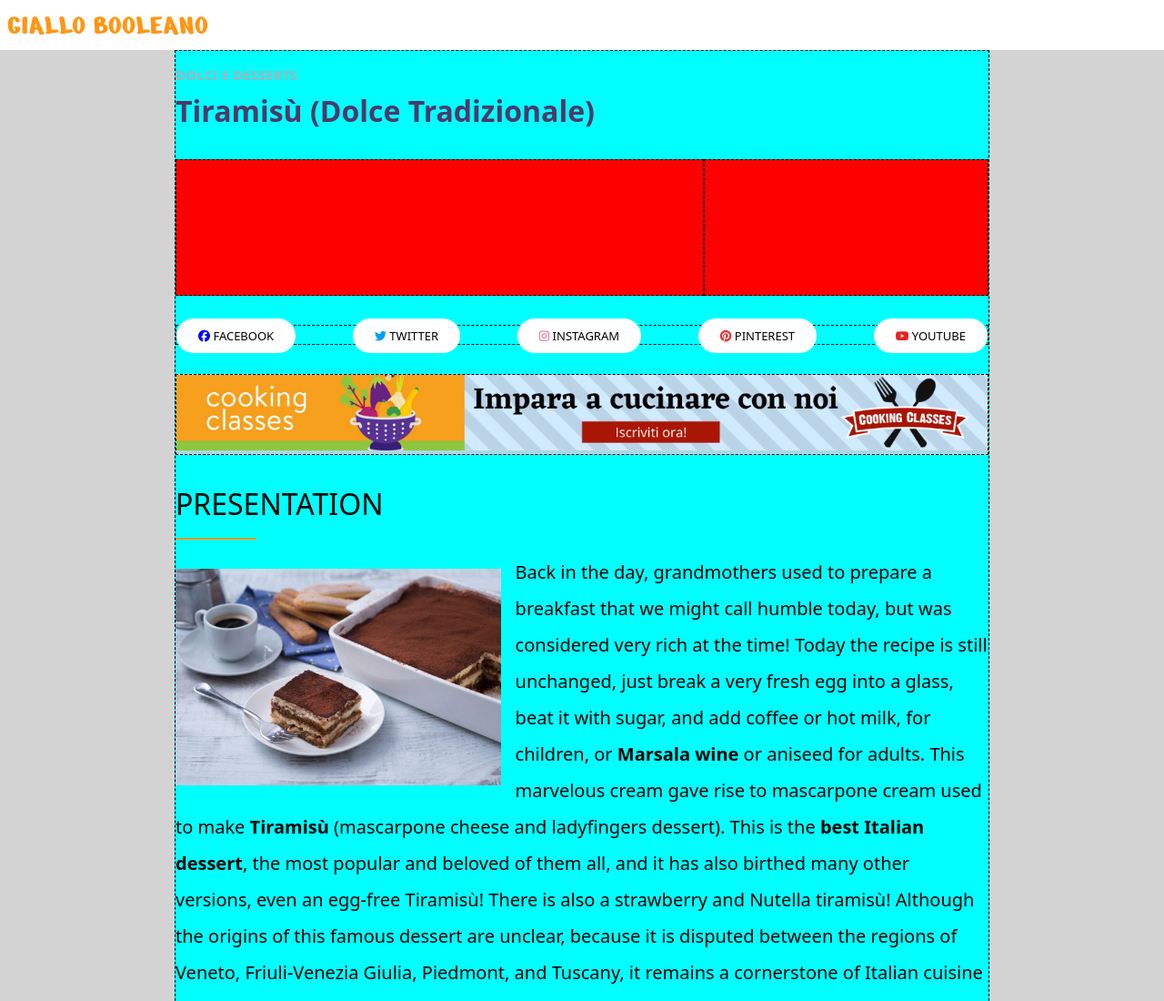
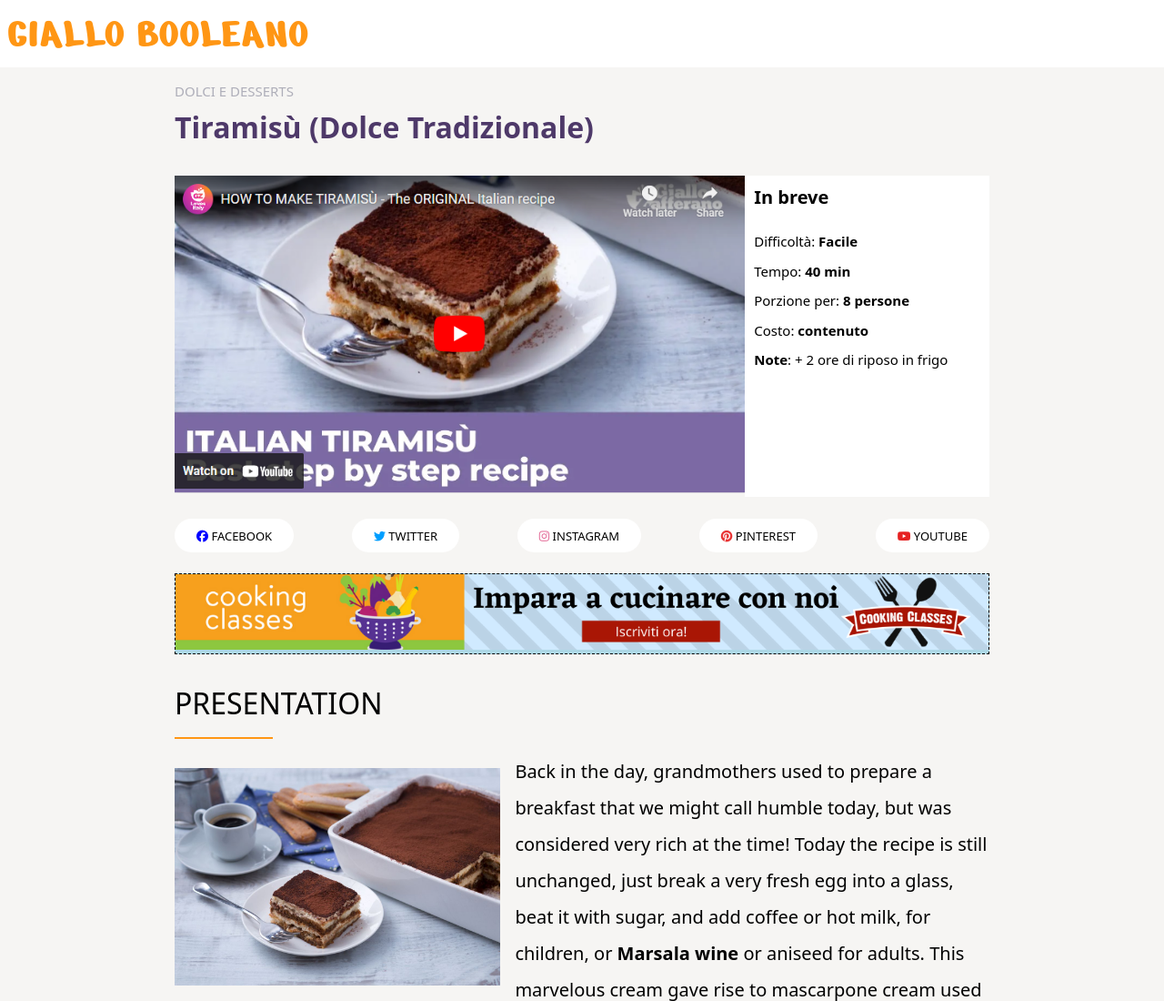
Before and after one commit to Giunta-Giovanni/htmlcss-responsive-layout, a plain HTML site: page index.html in a window 1280 px wide. Shown: the top 1100 px of the page at 91% size. Drawn offline with Linux system fonts and the light colour scheme.

Commit message:
[feat] main column right and left

```diff
--- a/css/style.css
+++ b/css/style.css
@@ -22,9 +22,7 @@ a{
     text-decoration: none;
     color: black;
 }
-.flex{
-    display: flex;
-}
+
 
 /* colori dei loghi */
 .fa-facebook{color: blue;}
@@ -60,21 +58,22 @@ header h1{
 
 /* contenuto principale */
 main{
-    background-color: lightgrey;
+    background-color: #f6f5f3;
 }
 
 .container{
     width: 90%;
     margin: 0 auto;
     /* debug */
-    background-color: aqua;
+    /* background-color: aqua; */
     /* min-height: 1000px; */
-    border: 1px dashed black;
+    /* border: 1px dashed black; */
 }
 
 #categoria{
-    margin-top: 1rem;
+    padding-top: 1rem;
     color: #aeaeb9;
+    font-weight: 400;
 }
 
 #titolo-ricetta{
@@ -90,20 +89,43 @@ main{
 .container .row{
     margin: 2rem 0;
 }
-.col-left, .col-right{
-    /* debug */
-    background-color: red;
-    border: 1px dashed black;
+
+.col-left img{
     width: 100%;
-    height: 150px;
+      /* debug */
+    /* background-color: red; */
+    /* border: 1px dashed black; */
+    /* height: 150px; */
 }
 
+.col-right{
+    background-color: white;
+    padding: 2rem;
+    font-size: 20px;
+     /* debug */
+    /* background-color: red; */
+    /* border: 1px dashed black; */
+    /* height: 150px; */
+}
+
+.col-right h4{
+    font-size: 25px;
+    margin-bottom: 2rem;
+}
+
+.col-right li{
+    line-height: 2;
+}
+
+
+
 #external-link ul.flex{
+    display: flex;
     justify-content: space-between;
 
     margin: 2rem 0;
     /* debug */
-    border: 1px dashed black;
+    /* border: 1px dashed black; */
 }
 .logo{
     text-align: center;
@@ -131,7 +153,7 @@ ul .supplemento {
 
 .sep-line{
     margin: 1rem 0;
-    width: 10%;
+    width: 20%;
     border-top:2px solid #ff9614;
 }
 
@@ -146,6 +168,7 @@ ul .supplemento {
 #presentation p{
     font-size: 20px;
     line-height:2;
+    padding-bottom: 5rem;
 }
 
 
@@ -166,8 +189,8 @@ footer .row{
 
 footer .col{
     text-align: center;
-    margin: 1rem auto;
-    width: 70%;
+    margin: 0.5rem auto;
+    width: 80%;
     /* debug */
     /* min-height: 50px; */
     /* background-color: red; */
@@ -184,11 +207,12 @@ footer h6{
 
 }
 footer ul.flex{
+    display: flex;
     flex-wrap: wrap;
     justify-content: space-around;
 }
 footer li{
-    margin: 1rem 0.5rem;
+    margin: 0.5rem 0.5rem;
 }
 footer a{
     color: white;
@@ -218,6 +242,27 @@ footer a{
         display: inline;
     }
 
+    .col-right{
+        padding: 10px
+    }
+    .col-right h4{
+        margin-bottom: 1.5rem;
+        font-size: 20px;
+    }
+
+    .col-right ul.flex{
+        display: flex;
+        flex-wrap: wrap;
+
+    }
+
+    .col-right li{
+        width: 32%;
+        margin-bottom: 10px;
+        font-size: 15px;
+    }
+
+
     .logo{
         padding: 0.6rem 3rem;
 
@@ -225,6 +270,10 @@ footer a{
 
     .banner{
         display: block;
+    }
+
+    .sep-line{
+        width: 12%;
     }
 
     #presentation img{
@@ -253,7 +302,7 @@ footer a{
     /* intestazione */
     header h1{
         padding: 0.5rem;
-        font-size: 2rem;
+        font-size: 3rem;
     }
 
    /* contenuto principale */
@@ -266,11 +315,23 @@ footer a{
     }
 
     .col-left{
-        width: 65%;
+        width: 70%;
     }
     .col-right{
-        width: 35%;
+        width: 30%;
     }
+    .col-right ul.flex{
+        display: block;
+    }
+
+    .col-right li{
+        width: 100%;
+        font-size: 15px;
+        line-height: 1.5;
+    }
+
+
+
 
     .logo{
         font-size: 13px;
@@ -289,6 +350,7 @@ footer a{
         display: flex;
         justify-content: space-between;
         align-items: center;
+        padding: 0;
     }
 
     footer .col{
--- a/index.html
+++ b/index.html
@@ -36,8 +36,22 @@
 
              <!-- video con piccola info list -->
              <div class="row">
-                <div class="col-left"></div>
-                <div class="col-right"></div>
+                <div class="col-left">
+                    <a href=""><img src="./img/image (10).png" alt=""></a>
+                </div>
+                <div class="col-right">
+                    <h4>In breve</h4>
+                    <ul class="flex">
+                        <li>Difficoltà:<b> Facile</b></li>
+                        <li>Tempo:<b> 40 min</b></li>
+                        <li>Porzione per:<b> 8 persone</b></li>
+                        <li>Costo: <b>contenuto</b></li>
+                        <li><b>Note</b>: + 2 ore di riposo in frigo</li>
+
+
+
+                    </ul>
+                </div>
              </div>
             </section>
              <!-- pulsanti link canali e banner pubblicitario-->
```
